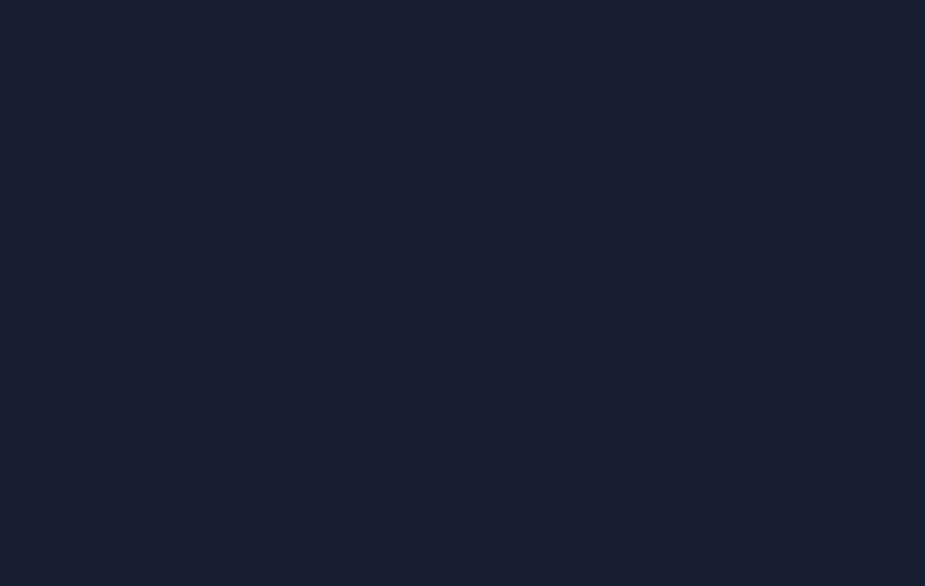
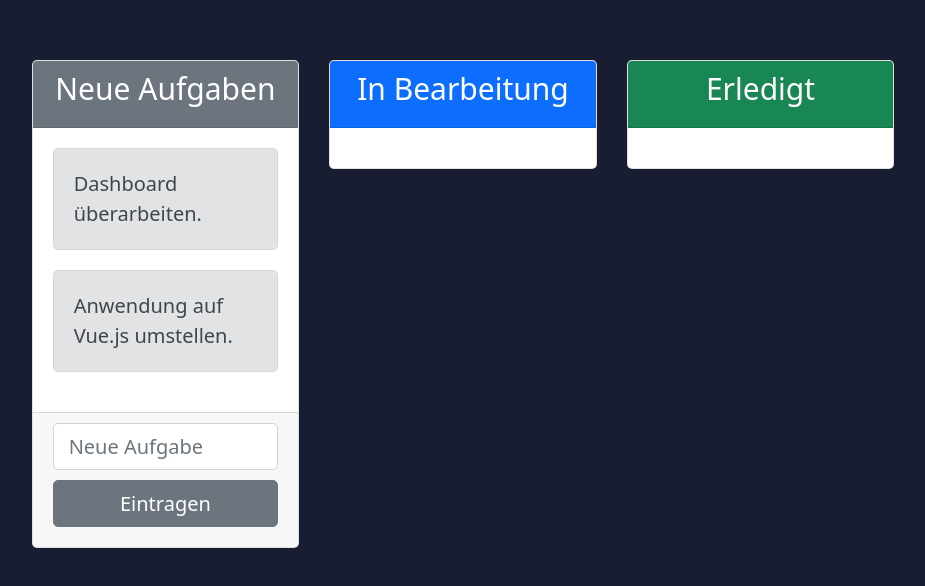
Before and after one commit to DevContinue/daily_tasks, a Vue app: page / in a window 1280 px wide. Shown: the top 586 px of the page, without its empty margins (177-1102 px from the left). Built offline with nearby package versions, Linux system fonts and the light colour scheme.

Commit message:
basic framework

```diff
--- a/package.json
+++ b/package.json
@@ -7,6 +7,7 @@
     "preview": "vite preview --port 4173"
   },
   "dependencies": {
+    "bootstrap": "^5.1.3",
     "vue": "^3.2.37"
   },
   "devDependencies": {
--- a/src/App.vue
+++ b/src/App.vue
@@ -1,13 +1,82 @@
 <template>
-
+  <div class="container mt-5">
+    <div class="row">
+      <div class="col-4">
+        <div class="card">
+          <div class="card-header text-center bg-secondary text-white">
+            <h4>Neue Aufgaben</h4>
+          </div>
+          <div class="card-body">
+            <div
+              class="alert alert-secondary"
+              v-for="task in newTasks"
+              :key="task.id"
+            >
+              {{ task.content }}
+            </div>
+          </div>
+          <div class="card-footer">
+            <input
+              type="text"
+              class="form-control"
+              placeholder="Neue Aufgabe"
+            />
+            <div class="d-grid my-2">
+              <button class="btn btn-secondary">Eintragen</button>
+            </div>
+          </div>
+        </div>
+      </div>
+      <div class="col-4">
+        <div class="card">
+          <div class="card-header text-center bg-primary text-white">
+            <h4>In Bearbeitung</h4>
+          </div>
+          <div class="card-body"></div>
+        </div>
+      </div>
+      <div class="col-4">
+        <div class="card">
+          <div class="card-header text-center bg-success text-white">
+            <h4>Erledigt</h4>
+          </div>
+          <div class="card-body"></div>
+        </div>
+      </div>
+    </div>
+  </div>
 </template>
 
 <script>
-
+  export default {
+  name: "App",
+  data() {
+    return {
+      tasks: [
+        {
+          id: 1,
+          content: "Dashboard überarbeiten.",
+          status: 0,
+        },
+        {
+          id: 2,
+          content: "Anwendung auf Vue.js umstellen.",
+          status: 0,
+        },
+      ],
+    };
+  },
+  computed: {
+    newTasks() {
+      return this.tasks.filter((task) => task.status === 0);
+    },
+  },
+};
 </script>
 
 
 <style lang="scss">
+@import "../node_modules/bootstrap/dist/css/bootstrap.min.css";
 
 html,
 body {
```
Also changed, not shown: 1 other file (tests, documents, lock files or other folders).
